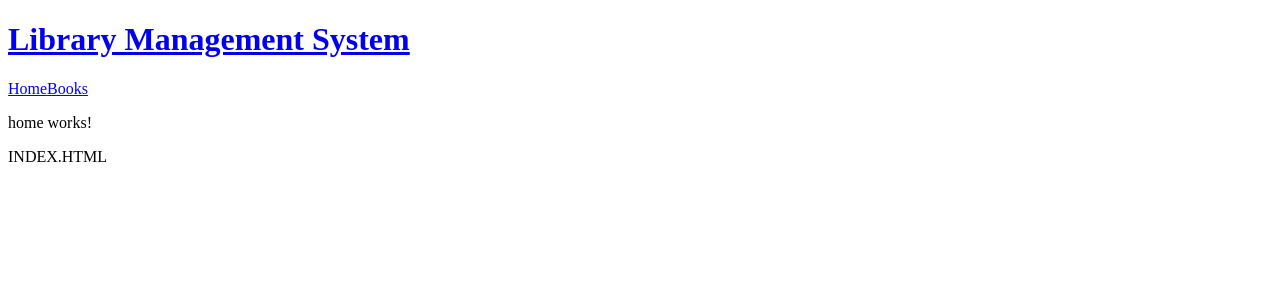
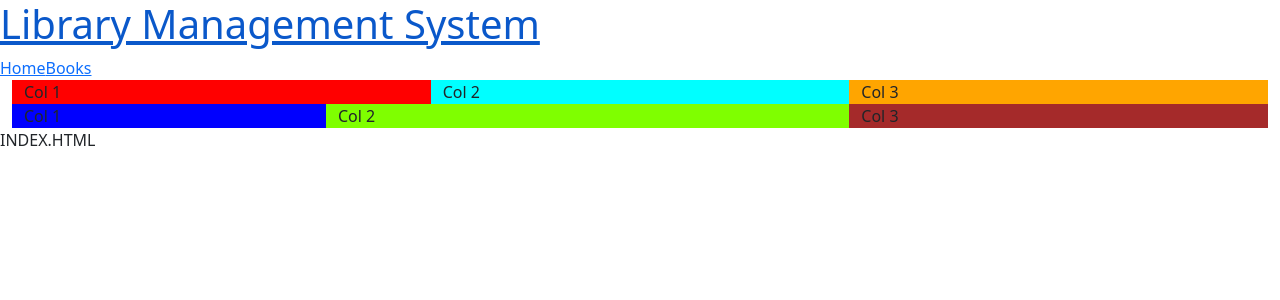
Before and after one commit to lets-call-n-walk/libby-frontend, an Angular app: page /home in a window 1280 px wide. Shown: the top 300 px of the page. Built offline with nearby package versions, Linux system fonts and the light colour scheme.

Commit message:
added bootstrap

```diff
--- a/src/app/home/home.component.html
+++ b/src/app/home/home.component.html
@@ -1 +1,12 @@
-<p>home works!</p>
+<div class="container-fluid">
+    <div class="row">
+        <div class="col-sm-4" style="background-color: red;">Col 1</div>
+        <div class="col-sm-4" style="background-color: aqua;">Col 2 </div>
+        <div class="col-sm-4" style="background-color: orange;">Col 3</div>
+    </div>
+    <div class="row">
+        <div class="col-sm-3" style="background-color: blue;">Col 1</div>
+        <div class="col-sm-5" style="background-color: chartreuse;">Col 2</div>
+        <div class="col-sm-4" style="background-color: brown;">Col 3</div>
+    </div>
+</div>
--- a/src/index.html
+++ b/src/index.html
@@ -6,9 +6,11 @@
   <base href="/">
   <meta name="viewport" content="width=device-width, initial-scale=1">
   <link rel="icon" type="image/x-icon" href="favicon.ico">
+  <link rel="stylesheet" href="../node_modules/bootstrap/dist/css/bootstrap.css">
 </head>
 <body>
   <app-root></app-root>
+  <script src="../node_modules/jquery/dist/jquery.js"></script>  <script src="../node_modules/bootstrap/dist/js/bootstrap.js"></script>
   <p>INDEX.HTML</p>
 </body>
 </html>
--- a/src/styles.css
+++ b/src/styles.css
@@ -1 +1 @@
-/* You can add global styles to this file, and also import other style files */
+@import '~bootstrap/dist/css/bootstrap.min.css';
```
Also changed, not shown: package.json (+9 -7 lines), 1 other file (tests, documents, lock files or other folders).
